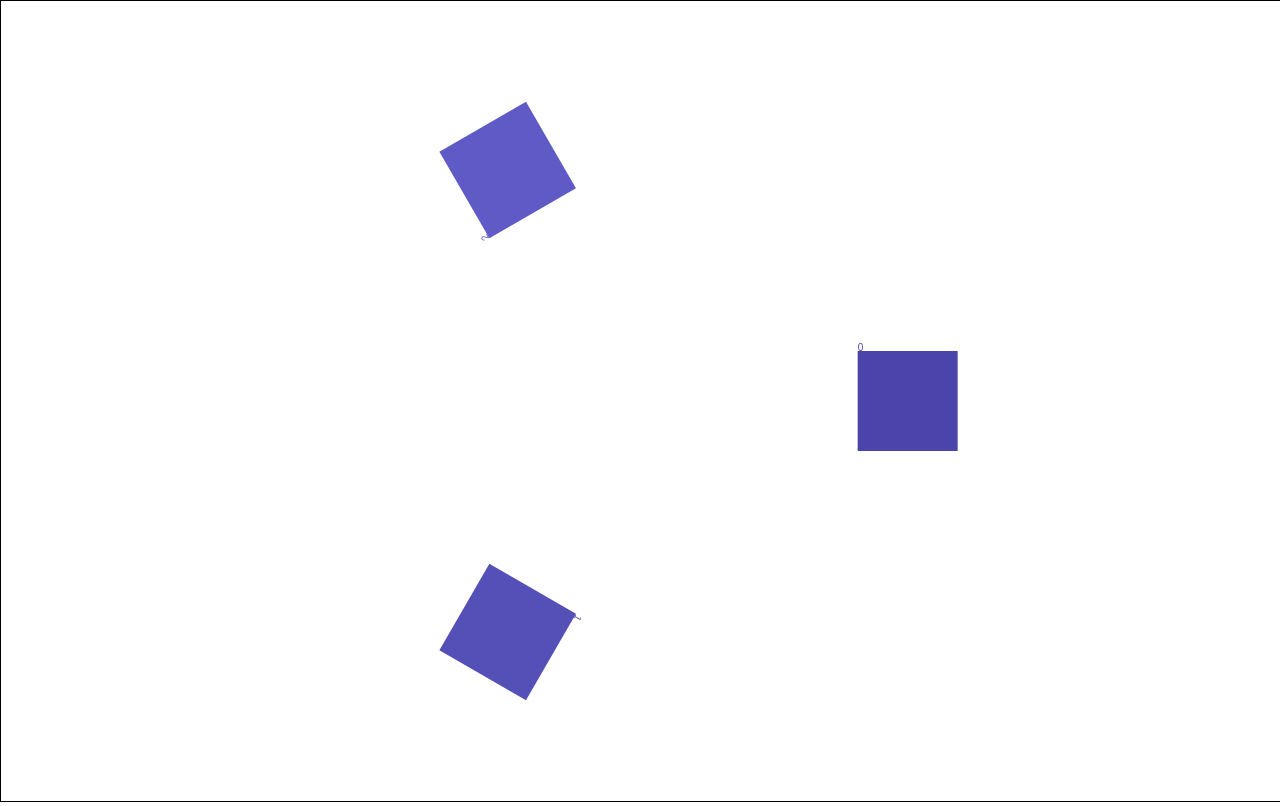
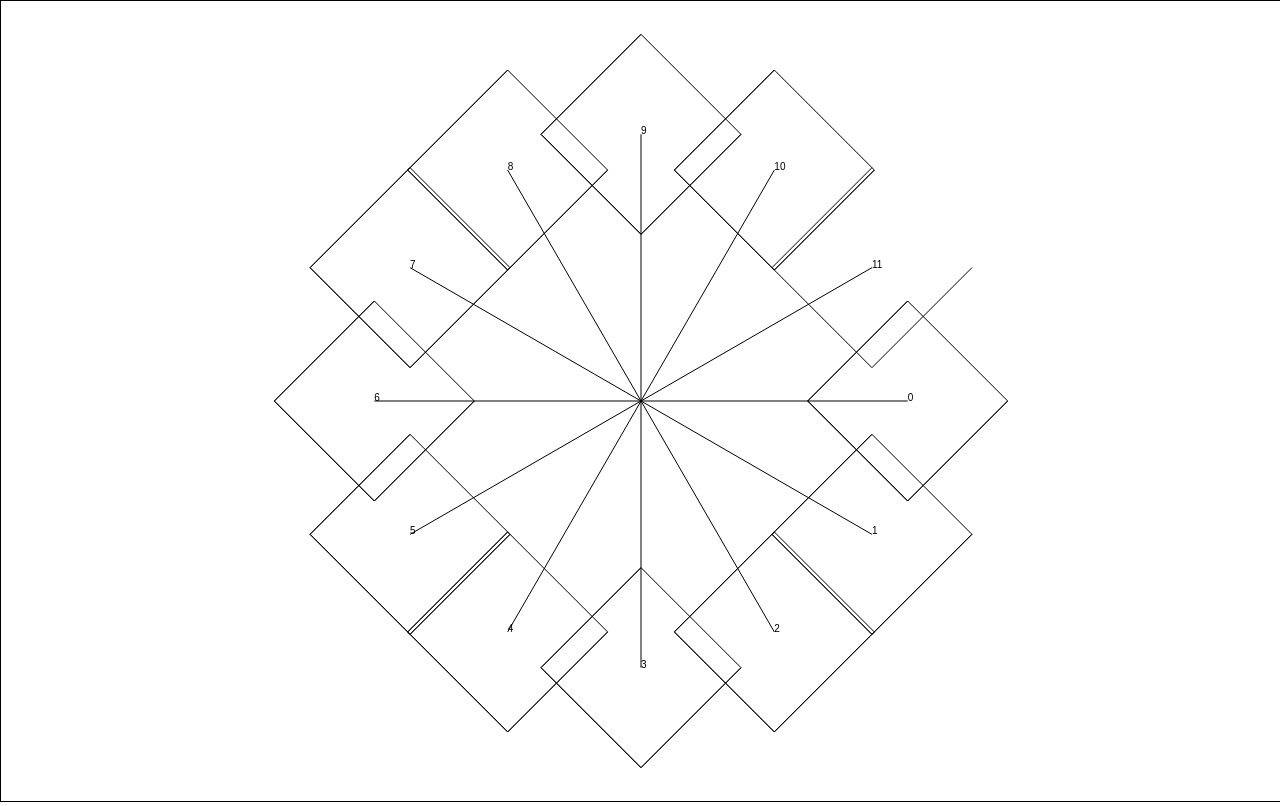
Before and after one commit to junggri/html5-canvas, a website with bundled scripts: page index.html in a window 1280 px wide. Built offline with nearby package versions, Linux system fonts and the light colour scheme.

Commit message:
canvas pactice

```diff
--- a/box.js
+++ b/box.js
@@ -10,6 +10,7 @@ class Box {
    }
 
    draw() {
+
       ctx.fillStyle = "rgba(0,0,0,0.4)";
       ctx.fillRect(this.x, this.y, 100, 100);
       ctx.fillStyle = "white";
--- a/polygon.js
+++ b/polygon.js
@@ -1,19 +1,16 @@
 export class Polygon {
-   constructor(x, y, radius, side) {
+   constructor(x, y, pointX, pointY, radius, side, index) {
       this.x = x;
       this.y = y;
+      this.pointX = pointX;
+      this.pointY = pointY;
       this.radius = radius;
       this.side = side;
+      this.index = index;
       this.rotate = 0;
-   }
-
-   init() {
-
-   }
-
-
-   animate(ctx, moveX, size) {
-      const COLORS = [
+      this.moveX = [];
+      this.moveY = [];
+      this.color = [
          "#4b45ab",
          "#554fb8",
          "#605ac7",
@@ -30,25 +27,74 @@ export class Polygon {
          "#ca3931",
          "#d7423a",
       ];
+   }
+
+
+   draw(ctx) {
+      ctx.save();
+      ctx.translate(this.x, this.y);
+
+      const angel2 = Math.PI * 2 / 4;
+
+      ctx.fillStyle = this.color[this.index];
+      ctx.translate(this.pointX, this.pointY);
+      ctx.rotate(((360 / this.side) * this.index + 45) * Math.PI / 180);
+
+      ctx.beginPath();
+
+      for (let j = 0; j < 4; j++) {
+         const x2 = 100 * Math.cos(angel2 * j);
+         const y2 = 100 * Math.sin(angel2 * j);
+
+         this.moveX.push(x2);
+         this.moveY.push(y2);
+
+         j === 0 ? ctx.moveTo(x2, y2) : ctx.lineTo(x2, y2);
+      }
+
+      ctx.fill();
+      ctx.closePath();
+      ctx.restore();
+   }
+
+   animate(ctx, moveX) {
       ctx.save();
       ctx.beginPath();
       ctx.translate(this.x, this.y);
 
-      const angle = Math.PI * 2 / this.side;
       this.rotate -= moveX * 0.008;
-
       ctx.rotate(this.rotate);
 
+      const angle = Math.PI * 2 / this.side;
+      const angel2 = Math.PI * 2 / 4;
 
       for (let i = 0; i < this.side; i++) {
-         const x = this.radius * Math.cos(angle * i);
-         const y = this.radius * Math.sin(angle * i);
+         const x = this.radius * Math.cos((angle * i));
+         const y = this.radius * Math.sin((angle * i));
+         ctx.fillStyle = "black";
+         ctx.fillText(i, x, y);
+         ctx.moveTo(0, 0);
+         ctx.lineTo(x, y);
+         ctx.stroke();
+         ctx.closePath();
          ctx.save();
-         ctx.fillStyle = COLORS[i];
+         ctx.fillStyle = this.color[i];
          ctx.translate(x, y);
-         ctx.rotate(Math.PI * 2 / this.side * i);
-         ctx.fillText(i, -size / 2, -size / 2);
-         ctx.fillRect(-size / 2, -size / 2, size, size);
+
+         // ctx.rotate(((360 / this.side) * i + 45) * Math.PI / 180);
+         ctx.beginPath();
+
+         for (let j = 0; j < 4; j++) {
+            const x2 = 100 * Math.cos(angel2 * j);
+            const y2 = 100 * Math.sin(angel2 * j);
+
+            this.moveX.push(x2);
+            this.moveY.push(y2);
+            j === 0 ? ctx.moveTo(x2, y2) : ctx.lineTo(x2, y2);
+         }
+         // ctx.fill();
+         ctx.stroke();
+         ctx.closePath();
          ctx.restore();
       }
       ctx.restore();
--- a/practice.js
+++ b/practice.js
@@ -12,28 +12,33 @@ class Practice {
 
       this.isDown = false;
       this.moveX = 0;
+
       this.offsetX = 0;
+
+
       this.mousePos = {x: 0, y: 0};
-      this.side = 3;
-
+      this.sizeX = 280;
+      this.sizeY = 180;
       this.box = [];
-
-      this.angle = Math.PI * 2 / this.side;
       this.rotate = 0;
 
+
+      this.side = 12;
+
+      this.angle = (Math.PI * 2) / this.side;
       this.centerX = document.body.clientWidth / 2;
       this.centerY = document.body.clientHeight / 2;
+      this.radius = document.body.clientHeight / 3;
+
 
       window.addEventListener("pointerdown", this.onDown.bind(this));
       window.addEventListener("pointermove", this.onMove.bind(this));
       window.addEventListener("pointerup", this.onUp.bind(this));
 
-
       window.addEventListener("click", this.click.bind(this));
 
+      this.resize();
       window.requestAnimationFrame(this.animate.bind(this));
-
-      this.resize();
 
    }
 
@@ -44,53 +49,83 @@ class Practice {
 
       this.canvas.width = this.stageWidth;
       this.canvas.height = this.stageHeight;
+
+      this.centerX = document.body.clientWidth / 2;
+      this.centerY = document.body.clientHeight / 2;
+
       this.polygon = new Polygon(
          this.centerX,
          this.centerY,
-         this.stageHeight / 3,
-         this.side
+         0,
+         0,
+         this.radius,
+         this.side,
+         0
       );
-      this.init(this.angle);
+
+
+      this.init(this.moveX);
+
    }
 
+   init(moveX) {
+      for (let i = 0; i < this.side; i++) {
+         // const x = this.radius * Math.cos(angle * i);
+         // const y = this.radius * Math.sin(angle * i);
+         const x = this.radius * Math.cos((this.angle * i) + moveX) + this.centerX;
+         const y = this.radius * Math.sin((this.angle * i) + moveX) + this.centerY;
 
-   init(angle) {
-      for (let i = 0; i < this.side; i++) {
-         let y;
-         const x = this.stageHeight / 3 * Math.cos(angle * i) + this.centerX;
-         let offsetY = this.stageHeight / 3 * Math.sin(angle * i);
-         console.log(offsetY, i);
-         if (offsetY > 0) {
-            y = offsetY - this.centerY;
-         } else {
-            y = offsetY + this.centerY;
-         }
-         // console.log(y);
+         const box = new Polygon(
+            this.centerX,
+            this.centerY,
+            x,
+            y,
+            this.radius,
+            this.side,
+            i
+         );
+         box.draw(this.ctx);
+         this.box.push(box);
 
-         console.log(i, x, y);
       }
+
+      // for (let i = 0; i < this.side; i++) {
+      //    const angle = Math.PI * 2 / this.side;
+      //    const x = this.radius * Math.cos(angle * i);
+      //    const y = this.radius * Math.sin(angle * i);
+
+      // const x = (this.radius) * Math.cos((this.angle * i) + moveX) + this.centerX;
+      // const y = (this.radius) * Math.sin((this.angle * i) + moveX) + this.centerY;
+      //
+
+      // this.box.push({index: i, x, y});
+      // }
+      // console.log(this.box);
    }
-
 
    animate() {
       window.requestAnimationFrame(this.animate.bind(this));
       this.ctx.clearRect(0, 0, this.stageWidth, this.stageHeight);
       this.moveX *= 0.92;
       this.rotate -= this.moveX * 0.008;
-      this.polygon.animate(this.ctx, this.moveX, 100);
+      this.polygon.animate(this.ctx, this.moveX);
    }
 
    onDown(e) {
       this.isDown = true;
       this.moveX = 0;
       this.offsetX = e.clientX;
+      // this.offsetX = Math.atan2(e.clientY, e.clientX);
+
    }
 
    onMove(e) {
+      this.box = [];
       if (this.isDown) {
+         // this.moveX = Math.atan2(e.clientY, e.clientX);
          this.moveX = this.offsetX - e.clientX;
          this.offsetX = e.clientX;
-         // this.init(this.rotate);
+         this.init(this.rotate);
       }
    }
 
@@ -99,7 +134,9 @@ class Practice {
    }
 
    click(e) {
-      console.log(e.clientX, e.clientY);
+      this.mousePos.x = e.layerX;
+      this.mousePos.y = e.layerY;
+      console.log(this.mousePos.x, this.mousePos.y);
 
    }
 }
```
Also changed, not shown: index.html (+100 -98 lines).
